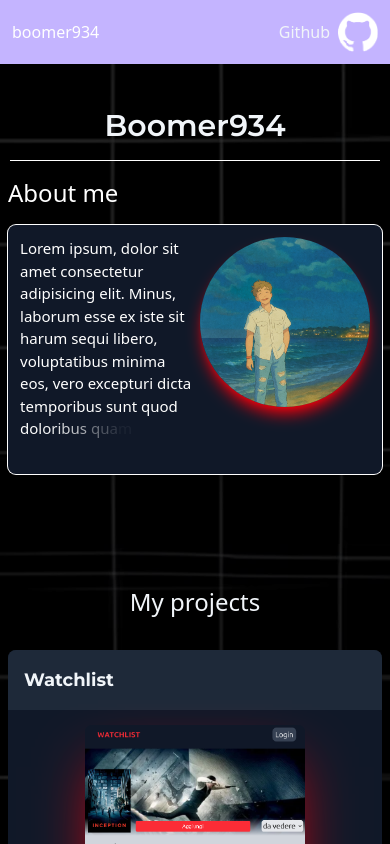
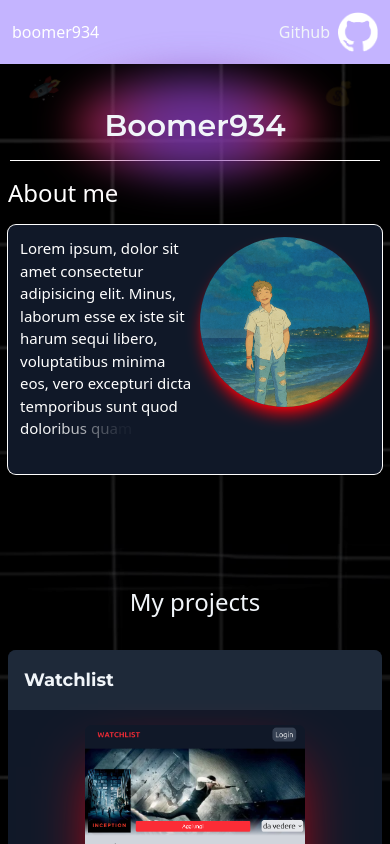
Before and after one commit to boomer934/portfolio, a Next.js app: page / in a window 390 px wide. Shown: the top 844 px of the page. Built offline with nearby package versions, Linux system fonts and the light colour scheme.

Commit message:
aggiunti effetti speciali + miglioramento del responsive design

```diff
--- a/src/app/components/AboutMe.tsx
+++ b/src/app/components/AboutMe.tsx
@@ -53,10 +53,10 @@ export default function AboutMe() {
         variants={title}
         initial={"hidden"}
         animate={"visible"}
-        className="text-2xl font-medium w-full text-left"
+        className="text-2xl font-medium w-full text-left sm:text-center md:scale-125"
       >
         {splitH2.map((char, i) => (
-          <motion.span key={i} variants={typeWriter} className="text-white">
+          <motion.span key={i} variants={typeWriter} className="text-white ">
             {char}
           </motion.span>
         ))}
@@ -65,7 +65,7 @@ export default function AboutMe() {
         variants={children}
         initial="hidden"
         animate="visible"
-        className=" bg-gray-900 w-auto p-3 flex flex-col rounded-lg shadow-xl max-w-[470px] hover:outline-2 hover:outline-red-600 focus:outline-2 focus:outline-red-600 ring-1 ring-white"
+        className=" bg-gray-900 w-auto p-3 flex flex-col rounded-lg shadow-xl max-w-[470px] hover:outline-2 hover:outline-red-600 focus:outline-2 focus:outline-red-600 ring-1 ring-white md:scale-125 md:mt-10"
       >
         <motion.div className="flex flex-row gap-2">
           <motion.p variants={children} className=" text-[15px]">
--- a/src/app/components/Header.tsx
+++ b/src/app/components/Header.tsx
@@ -4,7 +4,7 @@ import React from "react";
 export default function Header() {
   return (
     <header className="flex flex-row justify-between items-center p-3 bg-violet-300 mb-5">
-      <h2 className="text-white">boomer934</h2>
+      <h2 className="text-white md:scale-125">boomer934</h2>
       <div className=" flex gap-2 items-center">
         Github
         <Image
--- a/src/app/components/HeroSection.tsx
+++ b/src/app/components/HeroSection.tsx
@@ -22,15 +22,44 @@ export default function HeroSection() {
       x: -100,
     },
   };
+
+  const emojiCash = {
+    hidden:{
+      opacity:0,
+      y: 10,
+      rotate:0
+    },
+    visible: {
+      opacity:0.5,
+      y: [10,-10,-5,10],
+      x: [0,20,40,0],
+      rotate:90
+    }
+  }
+
+  const emojiShuttle = {
+    hidden:{
+      opacity:0,
+      y: 10,
+      rotate:0
+    },
+    visible: {
+      opacity:0.5,
+      y: [10,-10,-5,10],
+      x: [0,-20,-40,0],
+      rotate:-480
+    }
+  }
+
   return (
-    <div className="flex flex-col items-center w-full">
+    <div className="relative flex flex-col items-center w-full">
       <motion.h1
         ref={ref}
         variants={children}
         initial="hidden"
         animate={"visible"}
         transition={{ duration: 1, ease: "easeInOut" }}
-        className={`font-semibold font-serif text-3xl m-4 ${montserrat.className}`}
+        className={`font-semibold font-serif text-3xl m-4 ${montserrat.className} glow-text `}
       >
         Boomer934
       </motion.h1>
@@ -41,6 +70,31 @@ export default function HeroSection() {
         transition={{ duration: 1, ease: "easeInOut" }}
         className=" bg-white h-[1px] w-[95vw]"
       ></motion.div>
+      <motion.div
+      variants={emojiCash}
+      initial="hidden"
+      animate={"visible"}
+      transition={{
+        repeat: Infinity,
+        repeatType:"reverse",
+        duration:7,
+        delay:4,
+        ease: "easeInOut" }}
+      className="absolute top-0 right-15 scale-150 opacity-50 -z-10">💰</motion.div>
+      <motion.div
+      variants={emojiShuttle}
+      initial="hidden"
+      animate={"visible"}
+      transition={{
+        repeat: Infinity,
+        repeatType:"reverse",
+        duration:7,
+        ease: "easeInOut",
+        delay:3
+      }}
+      className="absolute top-0 left-15 scale-150 opacity-50 -z-10">
+        🚀
+      </motion.div>
     </div>
   );
 }
--- a/src/app/components/MyStack.tsx
+++ b/src/app/components/MyStack.tsx
@@ -46,7 +46,7 @@ export default function MyStack() {
             className="w-full h-auto grid mb-12"
         >
             <motion.h2
-                className={`text-center text-2xl font-medium ${montserrat.className}`}
+                className={`text-center text-2xl font-medium ${montserrat.className} md:scale-125`}
             >
                 My Stack
             </motion.h2>
@@ -54,13 +54,13 @@ export default function MyStack() {
                 variants={parent}
                 initial="hidden"
                 animate={inView ? "visible" : "hidden"}
-                className="grid grid-cols-3 grid-rows-2 gap-4 mt-4"
+                className="grid grid-cols-3 grid-rows-2 gap-4 mt-4 ml-auto mr-auto"
             >
                 <motion.div
                 variants={children}
                 whileHover={{ scale: 1.1 }}
                 whileTap={{ scale: 0.9, rotate: 2 }}
-                className="bg-white rounded-xl hover:shadow-2xl hover:shadow-white">
+                className="bg-white rounded-xl hover:shadow-2xl hover:shadow-white sm:min-w-[150px] sm:min-h-[150px] lg:min-w-[200px] lg:min-h-[200px] flex items-center justify-center">
                     <Link href={"https://nextjs.org/"} target="_blank" prefetch={true}>
                         <Image
                         src="/next.png"
@@ -75,13 +75,13 @@ export default function MyStack() {
                 variants={children}
                 whileHover={{ scale: 1.1 }}
                 whileTap={{ scale: 0.9, rotate: 2 }}
-                className=" bg-sky-800 rounded-full relative hover:shadow-2xl hover:shadow-sky-800">
+                className=" bg-sky-800 rounded-full relative hover:shadow-2xl hover:shadow-sky-800 sm:min-w-[160px] sm:min-h-[150px] lg:min-w-[220px] lg:min-h-[200px]">
                     <Link href={"https://react.dev/"} target="_blank" prefetch={true}>
                         <Image
                         src="/react.png"
                         fill
                         alt="react image"
-                        className=" p-1"/>
+                        className=" p-3"/>
                     </Link>
                 </motion.div>
 
@@ -89,7 +89,7 @@ export default function MyStack() {
                 variants={children}
                 whileHover={{ scale: 1.1 }}
                 whileTap={{ scale: 0.9, rotate: 2 }}
-                className="relative hover:shadow-2xl hover:shadow-yellow-300 rounded-2xl">
+                className="relative hover:shadow-2xl hover:shadow-yellow-300 rounded-2xl sm:min-w-[150px] sm:min-h-[150px] lg:min-w-[200px] lg:min-h-[200px]">
                     <Link href={"https://developer.mozilla.org/en-US/docs/Web/JavaScript"} target="_blank" prefetch={true}>
                         <Image
                         src="/js.png"
@@ -103,7 +103,7 @@ export default function MyStack() {
                 variants={children}
                 whileHover={{ scale: 1.1 }}
                 whileTap={{ scale: 0.9, rotate: 2 }}
-                className="rounded-full relative hover:shadow-2xl hover:shadow-sky-800">
+                className="rounded-full relative hover:shadow-2xl hover:shadow-sky-800 sm:min-w-[150px] sm:min-h-[150px] lg:min-w-[200px] lg:min-h-[200px]">
                     <Link href={"https://www.tailwindcss.com/"} target="_blank" prefetch={true}>
                         <Image
                             src="/tailwind.webp"
@@ -118,13 +118,13 @@ export default function MyStack() {
                 variants={children}
                 whileHover={{ scale: 1.1 }}
                 whileTap={{ scale: 0.9, rotate: 2 }}
-                className="bg-white rounded-xl relative hover:shadow-2xl hover:shadow-white">
+                className="bg-white rounded-xl relative hover:shadow-2xl hover:shadow-white sm:min-w-[150px] sm:min-h-[150px] lg:min-w-[200px] lg:min-h-[200px]">
                     <Link href={"https://www.mysql.com/it/"} target="_blank" prefetch={true}>
                         <Image
                             src="/mysql.webp"
                             fill
                             alt="mysql image"
-                            className="rounded-full"
+                            className="rounded-full p-2"
                         />
                     </Link>
                 </motion.div>
@@ -133,12 +133,13 @@ export default function MyStack() {
                 variants={children}
                 whileHover={{ scale: 1.1 }}
                 whileTap={{ scale: 0.9, rotate: 2 }}
-                className="bg-white rounded-xl relative hover:shadow-2xl hover:shadow-white">
+                className="bg-white rounded-xl relative hover:shadow-2xl hover:shadow-white sm:min-w-[150px] sm:min-h-[150px] lg:min-w-[200px] lg:min-h-[200px]">
                     <Link href={"https://www.docker.com/"} target="_blank" prefetch={true}>
                         <Image
                             src="/docker.svg"
                             fill
                             alt="docker image"
+                            className="p-2"
                         />
                     </Link>
                 </motion.div>
--- a/src/app/components/Projects.tsx
+++ b/src/app/components/Projects.tsx
@@ -63,7 +63,7 @@ export default function Projects() {
           initial={{ opacity: 0, y: -6 }}
           animate={{ opacity: 1, y: 0 }}
           transition={{ duration: 0.5 }}
-          className="w-full text-center text-2xl font-medium mt-16"
+          className="w-full text-center text-2xl font-medium mt-16 md:scale-125"
         >
           My projects
         </motion.h2>
--- a/src/app/globals.css
+++ b/src/app/globals.css
@@ -8,3 +8,24 @@ html, body {
 main {
   min-height: 100%; /* lascia che cresca in base al contenuto */
 }
+
+.glow-text {
+  position: relative;
+  z-index: 1;
+}
+
+.glow-text::before {
+  content: "";
+  position: absolute;
+  inset: -30px; /* quanto si espande intorno */
+  background: radial-gradient(
+    circle,
+    rgba(131, 58, 180, 0.8) 30%,   /* viola acceso */
+    rgba(253, 29, 29, 0.6) 105%,   /* rosso sfumato */
+    rgba(252, 176, 69, 0.4) 70%,  /* arancione leggero */
+    rgba(0, 0, 0, 0) 100%         /* trasparente completo */
+  );
+  filter: blur(20px); /* sfocatura glow */
+  z-index: -1;
+  border-radius: 50%;
+}
```
